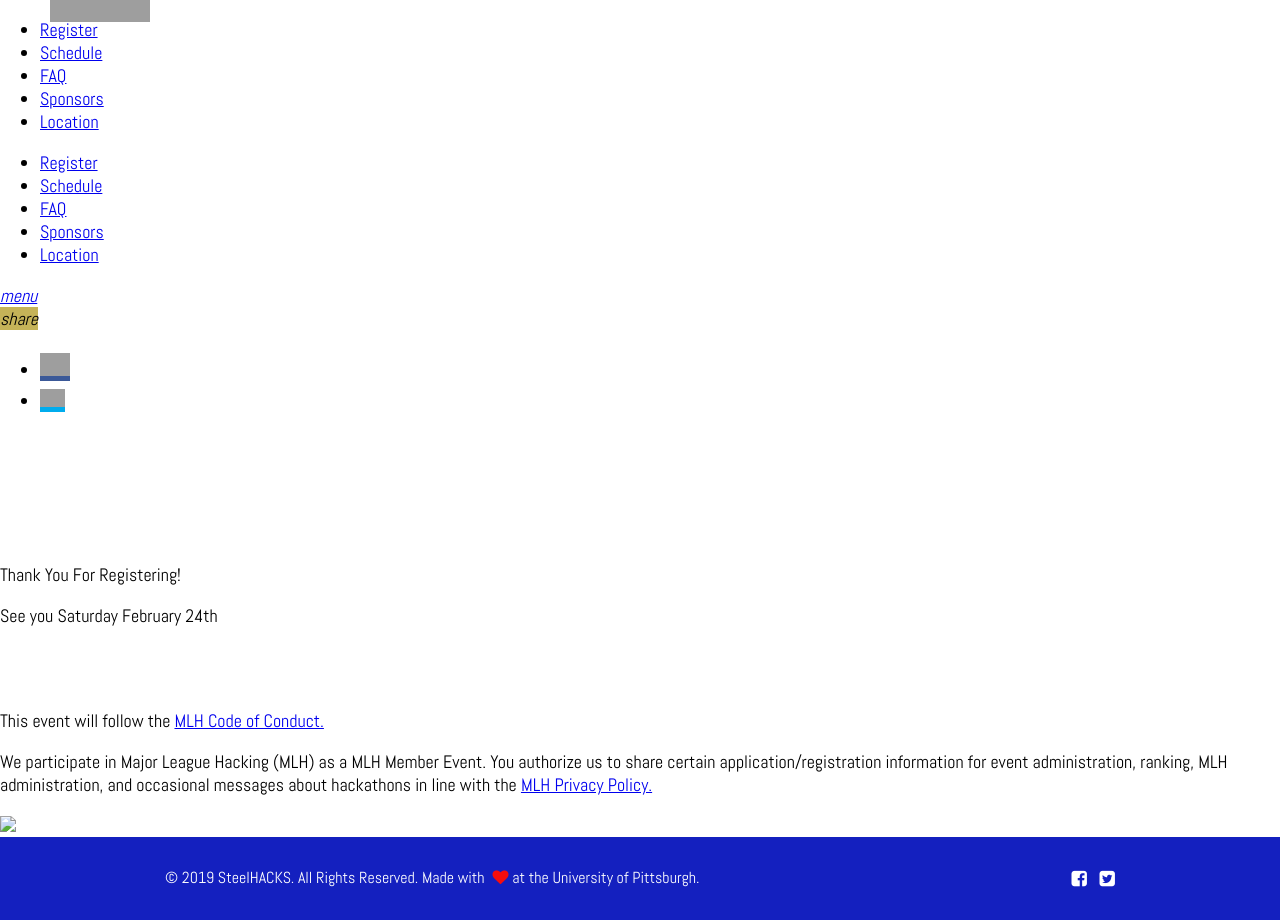
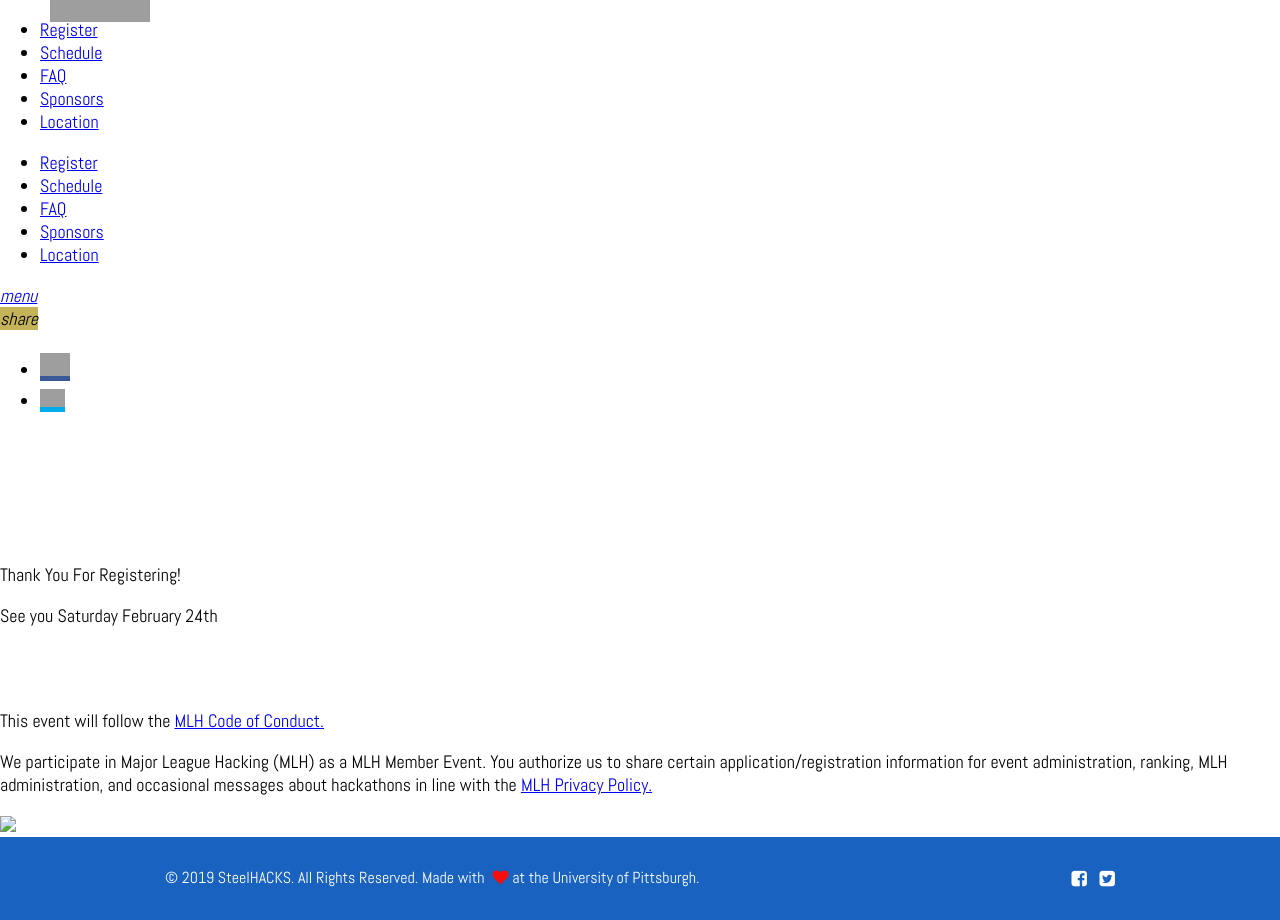
Before and after one commit to SteelHeads/steelhacks.com, a Jekyll site: the page built from registered.html, in a window 1280 px wide. Built offline with Jekyll 4.4.1, drawn with Linux system fonts in a browser that asks for light colours; grey boxes are pictures that could not be loaded.

Commit message:
Correcting button and trying to fix colors

```diff
--- a/_sass/_page.scss
+++ b/_sass/_page.scss
@@ -1,5 +1,5 @@
 #welcome {
-  background: grey;
+  background: rgb(83, 83, 83);
   color: white;
   padding-bottom: 50px;
   text-align: center;
--- a/css/main.scss
+++ b/css/main.scss
@@ -23,7 +23,7 @@
 $yellow-color-dark: #3E4247;
 
 //new colors
-$base-primary: #1f2de7;
+$base-primary: #2a7ae2;
 $base-secondary: #f6eb14;
 
 
--- a/index.html
+++ b/index.html
@@ -42,7 +42,7 @@
 </header>
 <div id='signup-form' class='slice'>
   <div class='container'>
-    <a class='registerButton' href="{{site.registration_url}}">Register Now</a>
+    <a class='button' href="{{site.registration_url}}">Register Now</a>
   </div>
 </div>
 <div id='schedule' class='slice slice--big'>
```
